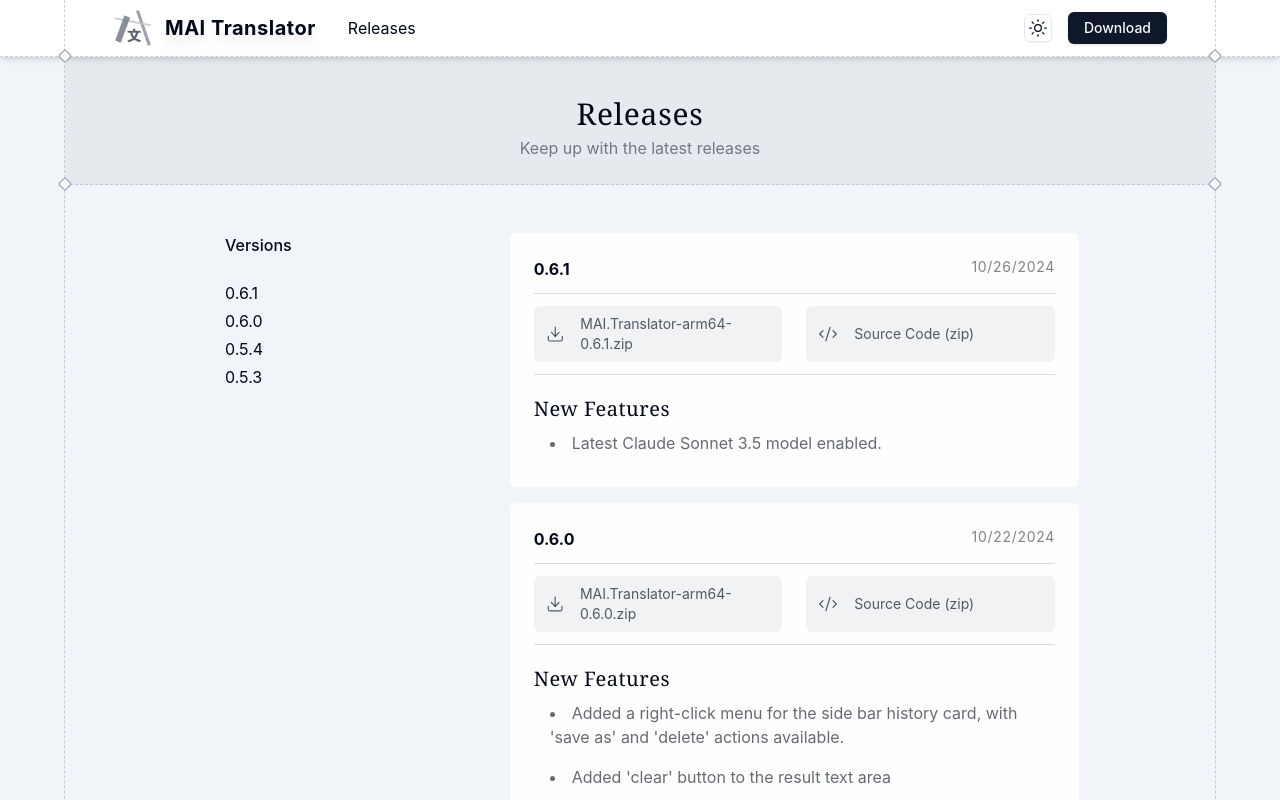
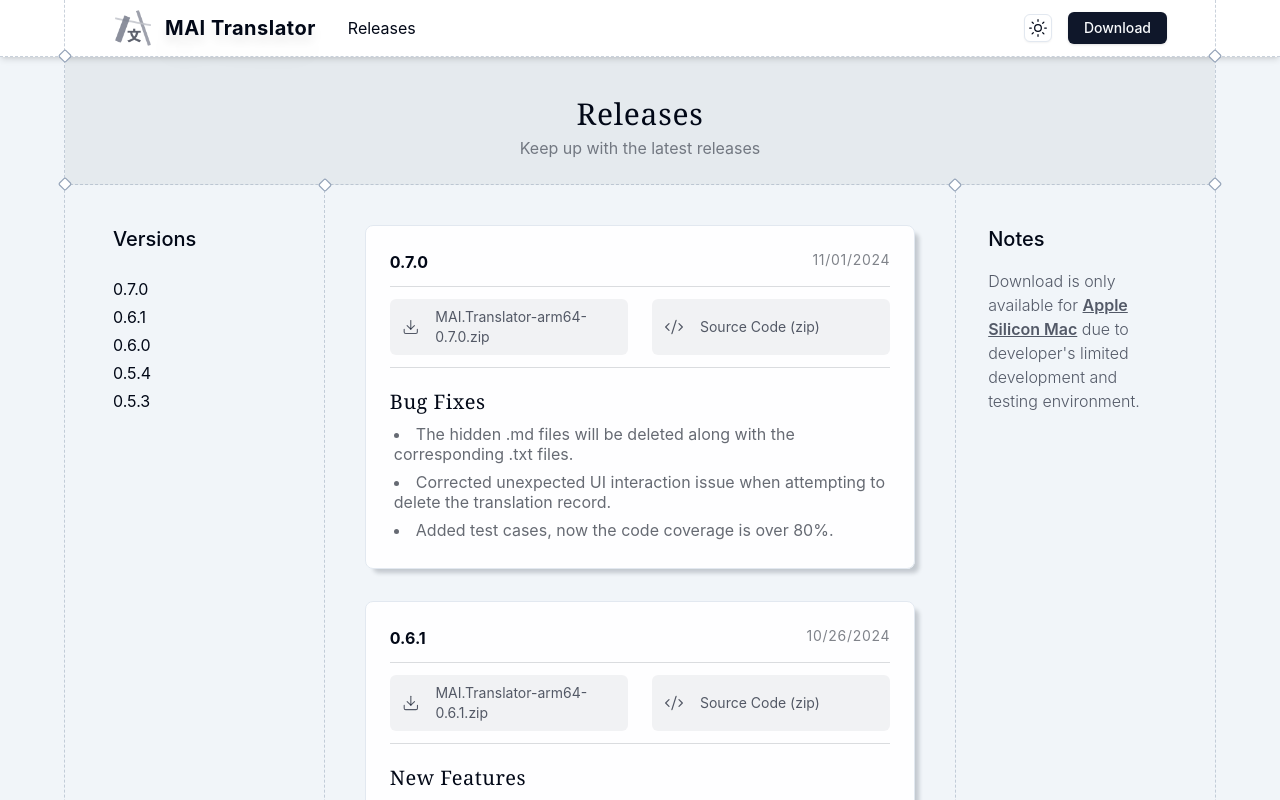
Before and after one commit to terrence-ou/MAI-Translator-Website, a React (Vite) app: page /#/releases in a window 1280 px wide. Shown: the top 800 px of the page. Built offline with nearby package versions, Linux system fonts and the light colour scheme.

Commit message:
release page styles updated

```diff
--- a/src/components/Corners.tsx
+++ b/src/components/Corners.tsx
@@ -1,9 +1,25 @@
 import { Diamond } from "lucide-react";
-const Corners = () => {
+const Corners = ({
+  top = false,
+  bottom = true,
+}: {
+  top?: boolean;
+  bottom?: boolean;
+}) => {
   return (
     <>
-      <Diamond className="absolute -bottom-[7px] -left-[7px] w-[14px] h-[14px] fill-background stroke-slate-400 dark:stroke-slate-500 duration-300" />
-      <Diamond className="absolute -bottom-[7px] -right-[7px] w-[14px] h-[14px] fill-background stroke-slate-400 dark:stroke-slate-500 duration-300" />
+      {top && (
+        <>
+          <Diamond className="absolute -top-[7px] -left-[7px] w-[14px] h-[14px] fill-background stroke-slate-400 dark:stroke-slate-500 duration-300" />
+          <Diamond className="absolute -top-[7px] -right-[7px] w-[14px] h-[14px] fill-background stroke-slate-400 dark:stroke-slate-500 duration-300" />
+        </>
+      )}
+      {bottom && (
+        <>
+          <Diamond className="absolute -bottom-[7px] -left-[7px] w-[14px] h-[14px] fill-background stroke-slate-400 dark:stroke-slate-500 duration-300" />
+          <Diamond className="absolute -bottom-[7px] -right-[7px] w-[14px] h-[14px] fill-background stroke-slate-400 dark:stroke-slate-500 duration-300" />
+        </>
+      )}
     </>
   );
 };
--- a/src/components/ReleaseCard.tsx
+++ b/src/components/ReleaseCard.tsx
@@ -4,7 +4,7 @@ import { CodeXml, Download } from "lucide-react";
 const ReleaseCard = ({ release }: { release: releaseType }) => {
   const { version, date, new_features, bug_fixes, links } = release;
   return (
-    <div className="w-full p-6 bg-background/90 rounded-md">
+    <div className="w-full p-6 bg-background/90 rounded-lg border shadow-primary/20 shadow-[6px_6px_4px_-2px]">
       <div className="flex justify-between pb-3 border-b-[1px] border-primary/15">
         <p className="font-bold">{version}</p>
         <p className="tracking-wider opacity-50 text-sm">{date}</p>
@@ -30,20 +30,32 @@ const ReleaseCard = ({ release }: { release: releaseType }) => {
       <div className="flex flex-col gap-5 mt-5">
         {new_features && (
           <div>
-            <h3 className="text-xl font-serif tracking-wide">New Features</h3>
+            <h3 className="text-xl font-serif tracking-wide mb-1">
+              New Features
+            </h3>
             <ul>
               {new_features.map((feature, index) => (
-                <li key={`${version}-feature-${index}`}>{feature}</li>
+                <li
+                  className="p-1 leading-tight"
+                  key={`${version}-feature-${index}`}
+                >
+                  {feature}
+                </li>
               ))}
             </ul>
           </div>
         )}
         {bug_fixes && (
           <div>
-            <h3 className="text-xl font-serif tracking-wide">Bug Fixes</h3>
+            <h3 className="text-xl font-serif tracking-wide mb-1">Bug Fixes</h3>
             <ul>
               {bug_fixes.map((fix, index) => (
-                <li key={`${version}-bugfix-${index}`}>{fix}</li>
+                <li
+                  className="p-1 leading-tight"
+                  key={`${version}-bugfix-${index}`}
+                >
+                  {fix}
+                </li>
               ))}
             </ul>
           </div>
--- a/src/index.css
+++ b/src/index.css
@@ -121,7 +121,7 @@ button {
     @apply bg-background text-foreground;
   }
   #root {
-    @apply min-w-full min-h-dvh p-0 m-0 bg-slate-100 dark:bg-slate-900 transition-colors duration-150;
+    @apply min-w-full min-h-dvh p-0 m-0 bg-slate-100 dark:bg-slate-900;
   }
   .frame {
       @apply border-dashed border-slate-400/50 dark:border-slate-500/40
--- a/src/releases.ts
+++ b/src/releases.ts
@@ -9,6 +9,21 @@ export type releaseType = {
 };
 
 export default [
+  {
+    version: "0.7.0",
+    date: "11/01/2024",
+    bug_fixes: [
+      "The hidden .md files will be deleted along with the corresponding .txt files.",
+      "Corrected unexpected UI interaction issue when attempting to delete the translation record.",
+      "Added test cases, now the code coverage is over 80%.",
+    ],
+    links: {
+      "MAI.Translator-arm64-0.7.0.zip":
+        "https://github.com/terrence-ou/MAI-Translator/releases/download/v0.7.0/MAI.Translator-arm64-0.7.0.zip",
+      "Source Code (zip)":
+        "https://github.com/terrence-ou/MAI-Translator/archive/refs/tags/v0.7.0.zip",
+    },
+  },
   {
     version: "0.6.1",
     date: "10/26/2024",
@@ -25,7 +40,7 @@ export default [
     date: "10/22/2024",
     new_features: [
       "Added a right-click menu for the side bar history card, with 'save as' and 'delete' actions available.",
-      "Added 'clear' button to the result text area",
+      "Added 'clear' button to the result text area.",
     ],
     bug_fixes: ["Corrected the text opacity issue."],
     links: {
--- a/src/routes/releases.tsx
+++ b/src/routes/releases.tsx
@@ -11,7 +11,7 @@ const Releases = () => {
     ? releases.filter((release) => release.version === version)
     : releases;
   return (
-    <div className="flex flex-col">
+    <div className="flex flex-col min-h-full 2xl:px-44l">
       <div className="frame relative w-full text-center pt-24 pb-6 bg-primary/5 border-b">
         <h2 className="font-serif font-medium text-3xl tracking-wide pb-1">
           Releases
@@ -19,10 +19,11 @@ const Releases = () => {
         <p className="opacity-50">Keep up with the latest releases</p>
         <Corners />
       </div>
-      <div className="frame flex-1 grid grid-cols-3 px-12 xl:px-28 2xl:px-44 py-12">
-        <div className="col-span-1 px-12">
+      <div className="frame flex-1 grid grid-cols-5 px-12 2xl:px-28 transition-none">
+        <div className="col-span-1 py-10">
+          <div className="sticky top-20">
             <p
-            className="font-medium mb-6 hover:cursor-pointer"
+              className="font-medium text-xl mb-6 hover:cursor-pointer"
               onClick={() => navigate("/releases")}
             >
               Versions
@@ -31,7 +32,7 @@ const Releases = () => {
               {releases.map((release) => (
                 <a
                   key={`release-version-${release.version}`}
-                className="hover:cursor-pointer"
+                  className="hover:cursor-pointer hover:underline"
                   onClick={() => navigate(`/releases/${release.version}`)}
                 >
                   {release.version}
@@ -39,10 +40,20 @@ const Releases = () => {
               ))}
             </div>
           </div>
-        <div className="col-span-2 px-6 flex flex-col gap-4">
+        </div>
+        <div className="frame border-x relative col-span-3 px-10 2xl:px-14 py-10 flex flex-col gap-8">
           {releaseList.map((release) => (
             <ReleaseCard key={release.version} release={release} />
           ))}
+          <Corners top={true} />
+        </div>
+        <div className="col-span-1 py-10 pl-8 2xl:pl-14">
+          <p className="font-medium text-xl mb-4">Notes</p>
+          <p className="font-light text-base text-primary/70 mb-6">
+            Download is only available for{" "}
+            <span className="font-semibold underline">Apple Silicon Mac</span>{" "}
+            due to developer's limited development and testing environment.
+          </p>
         </div>
       </div>
     </div>
```
Lines whose indentation alone changed are shown as unchanged.
